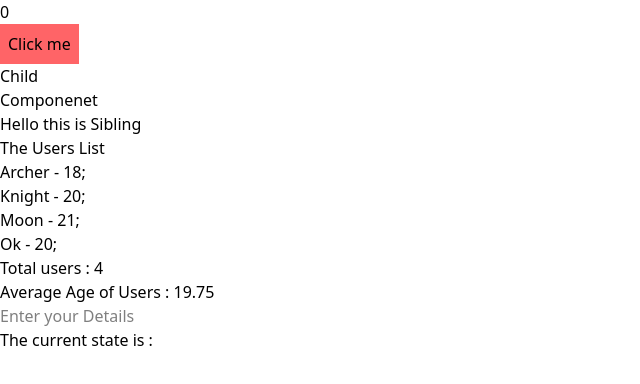
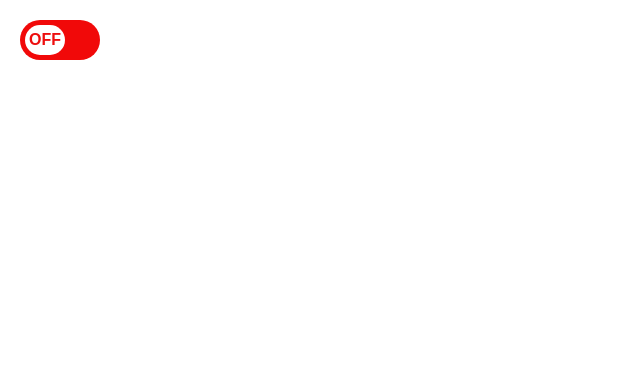
Before and after one commit to Suthirtha2004/React-JS_NOTES, a React (Vite) app in the folder react-basics/: page / in a window 1280 px wide. Shown: the top 384 px of the page, without its empty margins (0-640 px from the left). Built offline with nearby package versions, Linux system fonts and the light colour scheme.

Commit message:
React Icons

```diff
--- /dev/null
+++ b/package.json
@@ -0,0 +1,5 @@
+{
+  "dependencies": {
+    "react-icons": "^5.5.0"
+  }
+}
--- a/react-basics/src/App.jsx
+++ b/react-basics/src/App.jsx
@@ -5,6 +5,8 @@ import { EventPropagate } from './Components/EventPropagation'
 import { State } from './Components/Hooks/State'
 import { Derived_State } from './Components/Array'
 import { Lifting_State } from './Components/Liftingstateup'
+
+import ToggleSwitch from './Projects/ToggleSwitch'
 // import {Gadgets}  from '../src/Components/Technical'
 // import Create_new_Component from './Components/NewComponents' //Normal Expot and Import
 //import Header,{ Create_new_Component, Footer} from './Components/NewComponents'
@@ -25,11 +27,16 @@ function App() {
     <Create_new_Component></Create_new_Component>
     <Footer></Footer> */}
 
-    < State/>
+    {/* < State/>
     <Silbling_component />
-    <Derived_State />
-    <Lifting_State />
+    <Derived_State />*/}
+    {/* <Lifting_State />  */}
+
+    <ToggleSwitch />
+
+
     </>
+
 
 
   )
--- /dev/null
+++ b/react-basics/src/Projects/Toggle.css
@@ -0,0 +1,47 @@
+.switch-container {
+  font-family: sans-serif;
+  margin: 20px;
+}
+
+.toggle-switch {
+  width: 80px;
+  height: 40px;
+  border-radius: 20px;
+  display: flex;
+  align-items: center;
+  border-color : red;
+  padding: 5px;
+  box-sizing: border-box;
+  background-color: #777;
+  transition: background-color 0.3s ease-in;
+  position: relative;
+}
+
+ .toggle-switch.on {
+  background-color: #4caf50;
+  justify-content: flex-end;
+}
+
+.toggle-switch.off {
+  background-color: #f10909;
+  justify-content: flex-start;
+}
+
+.toggle-thumb {
+  width: 40px;
+  height: 30px;
+  background-color: white;
+  color: #4caf50;
+  display: flex;
+  align-items: center;
+  justify-content: center;
+  font-weight: bold;
+  cursor: pointer;
+  border-radius: 60px;
+  transition: all 0.3s ease;
+  user-select: none;
+}
+
+.toggle-switch.off .toggle-thumb {
+  color: #ed0e0e;
+}
--- /dev/null
+++ b/react-basics/src/Projects/ToggleSwitch.jsx
@@ -0,0 +1,27 @@
+import React, { useState } from 'react';
+import './Toggle.css';
+
+const ToggleSwitch = () => {
+    const[isOn,setIsOn] = useState(false);
+
+    const changeToggle = () =>{ //value is now set to false
+        setIsOn((value) =>
+           { return !value }
+        );
+    };
+  return (
+    <div className="switch-container">
+      <div
+        className={`toggle-switch ${isOn? 'on' : 'off'}`}
+        onClick ={changeToggle}
+      >
+        <div className="toggle-thumb">
+            {isOn ? "ON" : "OFF"}
+
+        </div>
+      </div>
+    </div>
+  );
+};
+
+export default ToggleSwitch;
```
Also changed, not shown: 1 other file (tests, documents, lock files or other folders).
